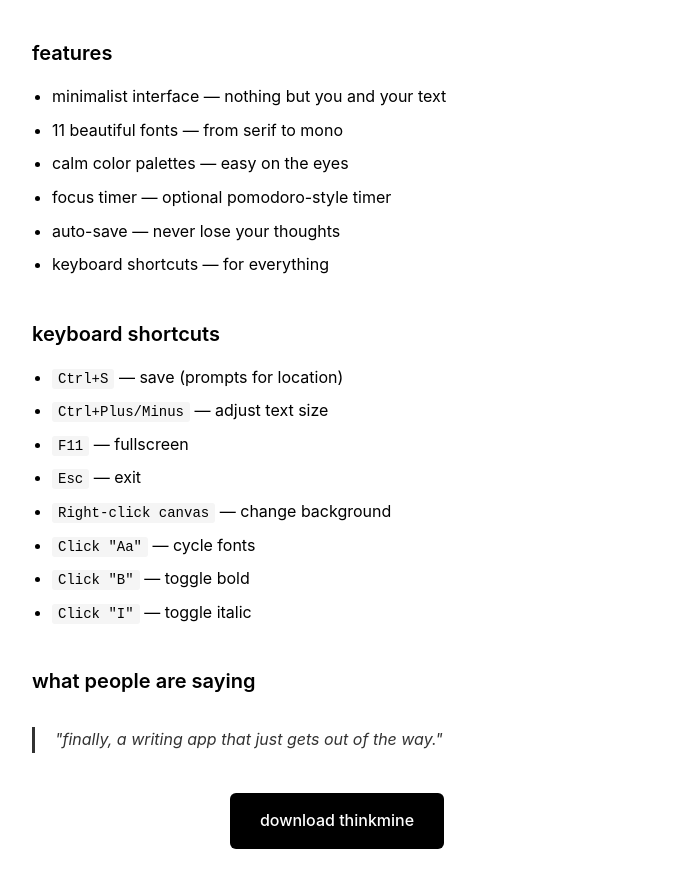
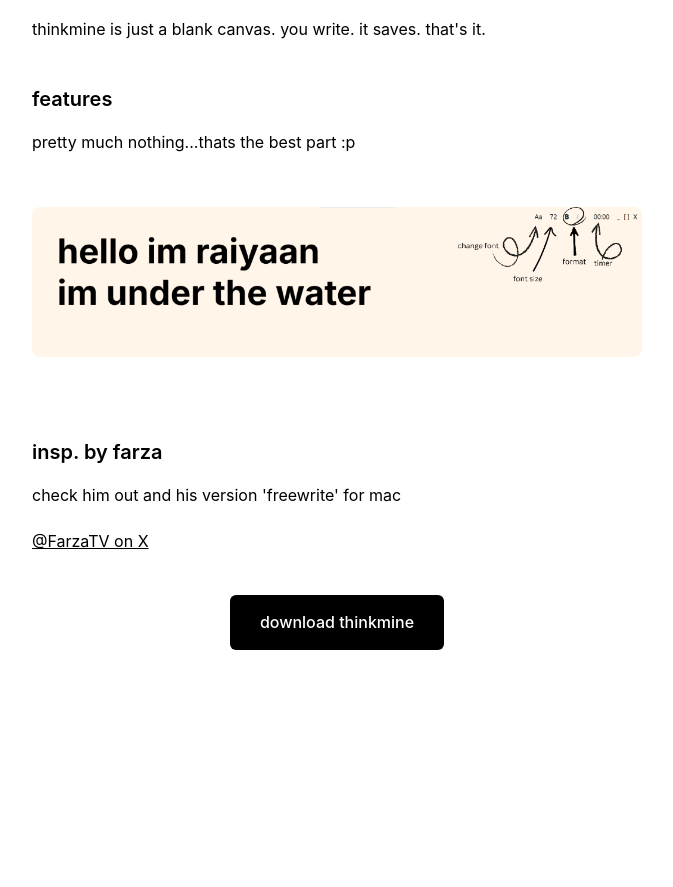
Before and after one commit to raiyaancreates/raiyaancreates.github.io, a plain HTML site: page thinkmine/index.html in a window 1280 px wide. Shown: the part 529-1416 px from the top of the page, without its empty margins (303-976 px from the left). After the commit the page ends 1259 px from the top, so only its background shows below. Drawn offline with Linux system fonts and the light colour scheme.

Commit message:
Update ThinkMine page: add tagline, simplify features, add screenshot, credit farza

```diff
--- a/thinkmine/index.html
+++ b/thinkmine/index.html
@@ -21,6 +21,8 @@
 
         <p>a place to think without distractions.</p>
 
+        <p>just keep mining your thoughts.</p>
+
         <div class="download-section">
             <a href="https://github.com/raiyaancreates/ThinkMine/releases/latest/download/ThinkMineSetup-v1.0.0.exe"
                 class="download-btn">
@@ -36,31 +38,14 @@
         <p>thinkmine is just a blank canvas. you write. it saves. that's it.</p>
 
         <h2>features</h2>
-        <ul>
-            <li>minimalist interface — nothing but you and your text</li>
-            <li>11 beautiful fonts — from serif to mono</li>
-            <li>calm color palettes — easy on the eyes</li>
-            <li>focus timer — optional pomodoro-style timer</li>
-            <li>auto-save — never lose your thoughts</li>
-            <li>keyboard shortcuts — for everything</li>
-        </ul>
+        <p>pretty much nothing...thats the best part :p</p>
 
-        <h2>keyboard shortcuts</h2>
-        <ul>
-            <li><code>Ctrl+S</code> — save (prompts for location)</li>
-            <li><code>Ctrl+Plus/Minus</code> — adjust text size</li>
-            <li><code>F11</code> — fullscreen</li>
-            <li><code>Esc</code> — exit</li>
-            <li><code>Right-click canvas</code> — change background</li>
-            <li><code>Click "Aa"</code> — cycle fonts</li>
-            <li><code>Click "B"</code> — toggle bold</li>
-            <li><code>Click "I"</code> — toggle italic</li>
-        </ul>
+        <img src="screenshot.png" alt="ThinkMine interface showing clean writing environment"
+            style="max-width: 100%; margin: 2rem 0; border-radius: 8px;">
 
-        <h2>what people are saying</h2>
-        <blockquote>
-            "finally, a writing app that just gets out of the way."
-        </blockquote>
+        <h2>insp. by farza</h2>
+        <p>check him out and his version 'freewrite' for mac</p>
+        <p><a href="https://x.com/FarzaTV" target="_blank">@FarzaTV on X</a></p>
 
         <div class="download-section">
             <a href="https://github.com/raiyaancreates/ThinkMine/releases/latest/download/ThinkMineSetup-v1.0.0.exe"
```
Also changed, not shown: thinkmine/screenshot.png (added).
